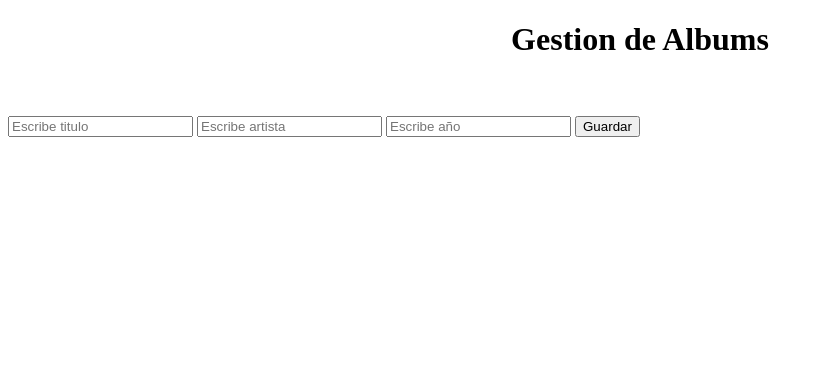
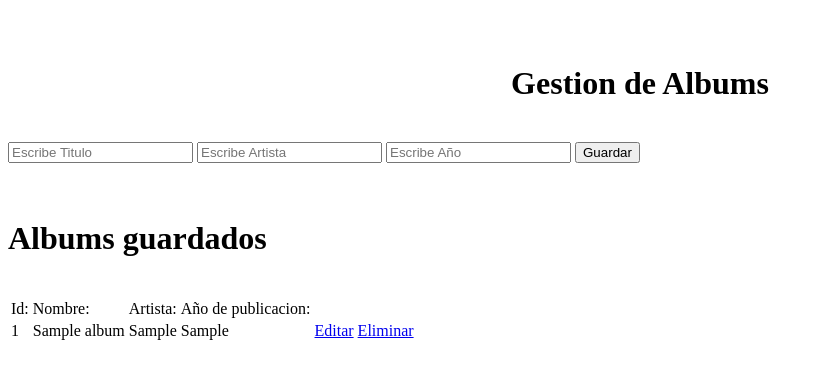
Before and after one commit to Feitan14/Flask_182, a Flask app: page / in a window 1280 px wide. Shown: the top 379 px of the page, without its empty margins (0-824 px from the left). Run offline with Flask 3, Linux system fonts and the light colour scheme; tables that the repository leaves empty or names only in its code hold one stand-in row (values such as "Sample post"); some libraries are stand-ins or nearby versions.

Commit message:
pract8: actualizaciones

```diff
--- a/practica5/app.py
+++ b/practica5/app.py
@@ -1,23 +1,31 @@
-from flask import Flask, render_template, request, redirect, url_for, flash
+from flask import Flask, render_template,request, redirect, url_for, flash
 from flask_mysqldb import MySQL
-#inicialización del servidor Flask
-app = Flask(__name__)
 
-#Configuracion de la conexion
-app.config['MYSQL_HOST']="localhost"
-app.config['MYSQL_USER']="root"
-app.config['MYSQL_PASSWORD']=""
-app.config['MYSQL_DB']="dbflask"
 
-app.secret_key = 'mysecretkey'
+# Inicializacion del servidor Flask
+app= Flask(__name__)
+
+#configuracion para la conexion a BD
+app.config['MYSQL_HOST']= "localhost"
+app.config['MYSQL_USER']= "root"
+app.config['MYSQL_PASSWORD']= ""
+app.config['MYSQL_DB']= "dbflask"
+
+app.secret_key='mysecretkey'
+
 mysql= MySQL(app)
+#Declaracion de ruta
 
-#Declaramos una ruta
-#ruta Index http://localhost:5000
-#ruta se compone de nombre y funcion
+#ruta Index o ruta principal  http://localhost:5000
+# ruta se compone de nombre y funcion
 @app.route('/')
 def index():
-     return render_template('index.html')
+    curSelect = mysql.connection.cursor()
+    curSelect.execute('select * from albums')
+    consulta = curSelect.fetchall()
+    #print(consulta)
+
+    return render_template('index.html', listAlbums = consulta)
 
 @app.route('/guardar', methods=['POST'])
 def guardar():
@@ -26,17 +34,40 @@ def guardar():
         Vartista = request.form['txtArtista']
         Vanio = request.form['txtAnio']
         #print(titulo, artista, anio)
+        cs = mysql.connection.cursor()
+        cs.execute('insert into albums (titulo, artista, anio) values(%s,%s,%s)', (Vtitulo,Vartista, Vanio))
+        mysql.connection.commit()
 
-        #Conectamos y ejecutamos el Insert
-        CS = mysql.connection.cursor()
-        CS.execute('insert into albums (titulo,artista,anio) values (%s,%s,%s)',(Vtitulo,Vartista,Vanio))
+    flash('Album agregado correctamente :)')
+    return redirect(url_for('index'))
+
+@app.route('/editar/<id>')
+def editar(id):
+    curEditar = mysql.connection.cursor()
+    curEditar.execute('select * from albums where id= %s', (id,))
+    consulId = curEditar.fetchone()
+    return render_template('EditarAlbum.html', album = consulId)
+
+@app.route('/actualizar/<id>', methods=['POST'])
+def actualizar(id):
+    if request.method == 'POST':
+
+        Vtitulo = request.form['txtTitulo']
+        Vartista = request.form['txtArtista']
+        Vanio = request.form['txtAnio']
+
+        curAct = mysql.connection.cursor()
+        curAct.execute('update albums set titulo=%s, artista=%s, anio=%s where id=%s', (Vtitulo, Vartista, Vanio, id))
         mysql.connection.commit()
-    flash('Album Agregado Correctamente :)')
+
+    flash('Album actualizado en BD :)')
     return redirect(url_for('index'))
+
 
 @app.route('/eliminar')
 def eliminar():
-    return "Se eliminó el album en la BD"
-#Ejecucion de servidor
-if __name__ =='__main__':
-    app.run(port=5000,debug=True)
+    return "Se elimino"
+
+#Ejecucion
+if __name__ == '__main__':
+    app.run(port=5000, debug=True)
--- a/practica5/templates/index.html
+++ b/practica5/templates/index.html
@@ -1,37 +1,61 @@
 <!DOCTYPE html>
-
 <html>
 <head>
     <meta charset="UTF-8">
     <meta name="viewport" content="width=device-width, initial-scale=1.0">
+
     <title>CRUD Albums</title>
-
-
 </head>
 <body>
-    {%with mensajes = get_flashed_messages() %}
-        {%if mensajes%}
-        {%for msj in mensajes%}
-        <h3> {{ msj }} </h3>
-        {%endfor%}
-        {% endif %}
+    {%with mensajes= get_flashed_messages() %}
+     {% if mensajes%}
+      {% for msj in mensajes %}
+        <h3>{{ msj }}</h3>
+      {% endfor %}
+     {% endif %}
     {%endwith%}
 
-    <center> <h1>Gestion de Albums</h1> </center>
     <br>
     <br>
+    <center><h1>Gestion de Albums</h1></center>
+    <br>
+
     <form action="/guardar" method="POST">
-
-        <input type="text" name="txtTitulo" placeholder="Escribe titulo">
-        <input type="text" name="txtArtista" placeholder="Escribe artista">
-        <input type="number" name="txtAnio" placeholder="Escribe año">
+        <input type="text" name="txtTitulo" placeholder="Escribe Titulo">
+        <input type="text" name="txtArtista" placeholder="Escribe Artista">
+        <input type="number" name="txtAnio" placeholder="Escribe Año">
 
         <button type="submit"> Guardar </button>
 
-
     </form>
 
+    <br>
+    <br>
+    <h1>Albums guardados</h1>
+    <br>
+    <table>
+        <thead>
+            <tr>
+                <td>Id:</td>
+                <td>Nombre:</td>
+                <td>Artista:</td>
+                <td>Año de publicacion:</td>
+            </tr>
+        </thead>
+        <tbody>
+            {% for alb in listAlbums %}
+            <tr>
+                <td>{{ alb.0 }}</td>
+                <td>{{ alb.1 }}</td>
+                <td>{{ alb.2 }}</td>
+                <td>{{ alb.3 }}</td>
+                <td>
+                    <a href="/editar/{{alb.0}}">Editar</a>
+                    <a href="#">Eliminar</a>
+                </td>
+            </tr>
+            {% endfor %}
+        </tbody>
+    </table>
 </body>
-
-
 </html>
```
Also changed, not shown: practica5/templates/editarAlbum.html (added, +27 -0 lines).
